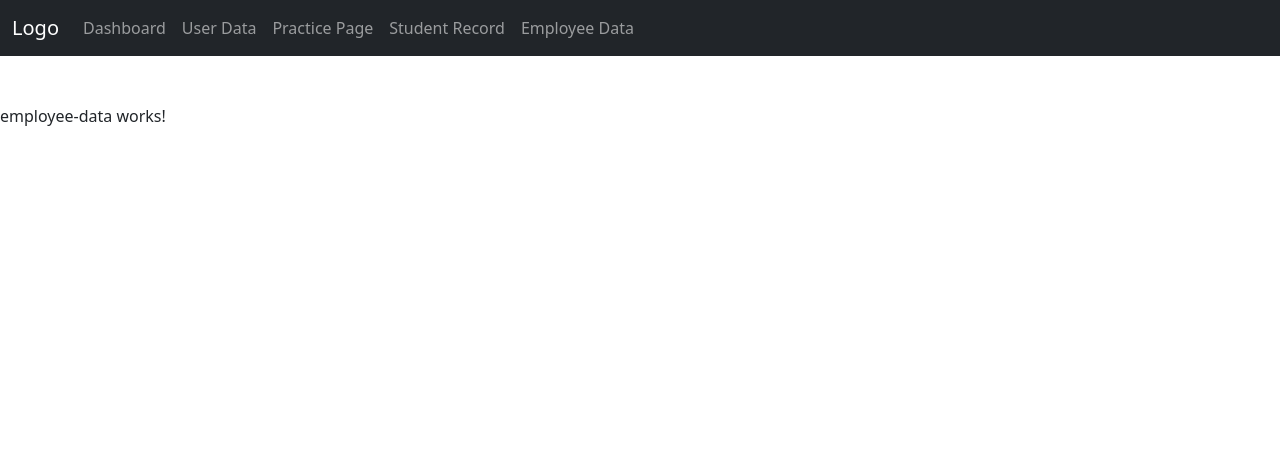
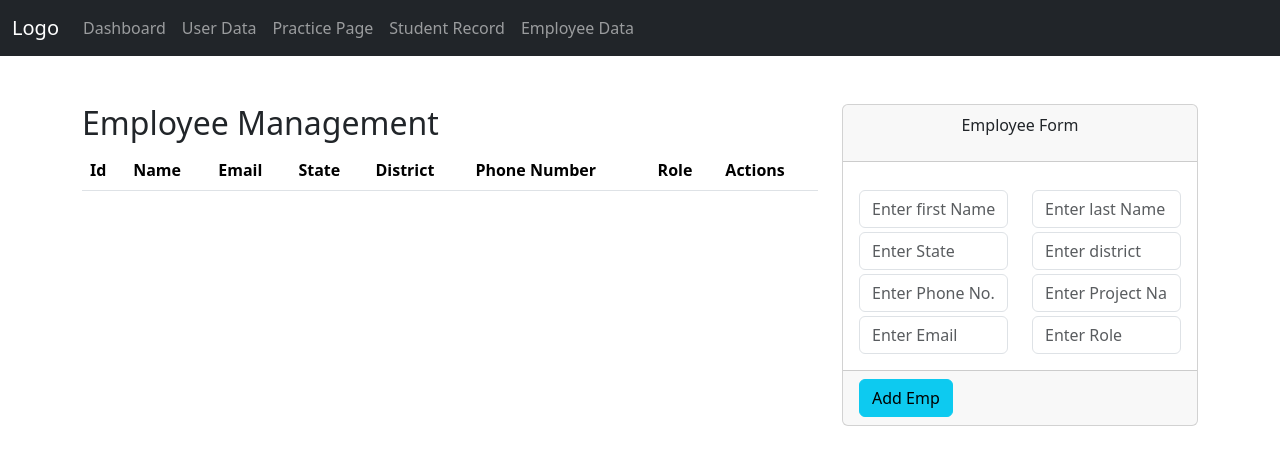
Before and after one commit to sagarmasal12/angularPract-Aug, an Angular app: page /emp-data in a window 1280 px wide. Shown: the top 464 px of the page. Built offline with nearby package versions, Linux system fonts and the light colour scheme.

Commit message:
implement employee management with CRUD functionality and form validation

```diff
--- a/src/app/Pages/employee-data/employee-data.component.html
+++ b/src/app/Pages/employee-data/employee-data.component.html
@@ -1 +1,104 @@
-<p>employee-data works!</p>
+<div class="container">
+  <div class="row">
+    <div class="col-8">
+      <h2>Employee Management</h2>
+      <table class="table table-striped">
+        <thead>
+          <tr>
+            <th>Id</th>
+            <th>Name</th>
+            <th>Email</th>
+            <th>State</th>
+            <th>District</th>
+            <th>Phone Number</th>
+            <th>Role</th>
+            <th>Actions</th>
+          </tr>
+        </thead>
+        <tbody>
+          <tr *ngFor="let emp of employees">
+            <td>{{ emp.id }}</td>
+            <td>{{ emp.fname }}</td>
+            <td>{{ emp.email }}</td>
+            <td>{{ emp.state }}</td>
+            <td>{{ emp.district }}</td>
+            <td>{{ emp.phoneNum }}</td>
+            <td>{{ emp.role }}</td>
+            <td>
+              <i class="bi bi-archive-fill pe-3 ps-1 handpts" (click)="onDelete(emp)"></i>
+              <i class="bi bi-pencil-square ps-3 handpts" (click)="onEdit(emp)"></i>
+            </td>
+          </tr>
+        </tbody>
+      </table>
+    </div>
+    <div class="col-4">
+      <form [formGroup]="employeeForm">
+        <div class="row">
+          <div class="col-12">
+            <div class="card">
+              <div class="card-header text-center">
+                <p>Employee Form</p>
+              </div>
+              <div class="card-body">
+                <div class="row">
+                  <div class="col-6 mt-2">
+                    <input
+                      type="text"
+                      class="form-control mt-1"
+                      placeholder="Enter first Name"
+                      formControlName="fname"
+                    />
+                    <input
+                      type="text"
+                      class="form-control mt-1"
+                      placeholder="Enter State "
+                      formControlName="state"
+                    />
+                    <input
+                      type="text"
+                      class="form-control mt-1"
+                      placeholder="Enter Phone No." formControlName="phoneNum"
+                    />
+                    <input
+                      type="email"
+                      class="form-control mt-1"
+                      placeholder="Enter Email" formControlName="email"
+                    />
+                  </div>
+                  <div class="col-6 mt-2">
+                    <input
+                      type="text"
+                      class="form-control mt-1"
+                      placeholder="Enter last Name" formControlName="lname"
+                    />
+
+                    <input
+                      type="text"
+                      class="form-control mt-1"
+                      placeholder="Enter district" formControlName="district"
+                    />
+                    <input
+                      type="text"
+                      class="form-control mt-1"
+                      placeholder="Enter Project Name" formControlName="projectName"
+                    />
+                    <input
+                      type="text"
+                      class="form-control mt-1"
+                      placeholder="Enter Role" formControlName="role"
+                    />
+                  </div>
+                </div>
+              </div>
+              <div class="card-footer">
+                <div class="btn btn-info" *ngIf="editId==0" (click)="addEmployee()">Add Emp</div>
+                <div class="btn btn-success" *ngIf="editId>0" (click)="updateEmp()">Update Emp</div>
+              </div>
+            </div>
+          </div>
+        </div>
+      </form>
+    </div>
+  </div>
+</div>
--- a/src/app/Pages/employee-data/employee-data.component.ts
+++ b/src/app/Pages/employee-data/employee-data.component.ts
@@ -1,11 +1,83 @@
-import { Component } from '@angular/core';
+import { Component, OnInit } from '@angular/core';
+import { Employee } from './employee.model';
+import { EmployeeService } from './employee.service';
+
+import {
+  FormBuilder,
+  FormGroup,
+  ReactiveFormsModule,
+  Validators,
+} from '@angular/forms';
+import { CommonModule } from '@angular/common';
 
 @Component({
   selector: 'app-employee-data',
-  imports: [],
+  imports: [ReactiveFormsModule, CommonModule],
   templateUrl: './employee-data.component.html',
-  styleUrl: './employee-data.component.css'
+  styleUrls: ['./employee-data.component.css'],
 })
-export class EmployeeDataComponent {
+export class EmployeeDataComponent implements OnInit {
+  employeeForm: FormGroup;
 
+  employees: Employee[] = [];
+
+  editId = 0;
+
+  constructor(private fb: FormBuilder, private empService: EmployeeService) {
+    this.employeeForm = this.fb.group({
+      id: [0],
+      fname: ['', Validators.required],
+      lname: [''],
+      state: ['', Validators.required],
+      district: [''],
+      email: ['', Validators.required],
+      phoneNum: ['', Validators.required],
+
+      projectName: ['', Validators.required],
+      role: ['', Validators.required],
+    });
+  }
+
+  ngOnInit(): void {
+    this.employees = this.empService.getFromStorage();
+  }
+
+  addEmployee() {
+    if (this.employeeForm.valid) {
+      this.empService.addEmployee(this.employeeForm.value);
+      this.employees = this.empService.getFromStorage();
+      this.employeeForm.reset();
+    } else {
+      alert('Invalid form');
+    }
+  }
+
+  onDelete(emp: Employee) {
+    this.empService.delete(emp.id);
+    this.employees = this.empService.getFromStorage();
+  }
+
+  onEdit(emp: Employee) {
+    this.employeeForm.patchValue(emp);
+    this.editId = emp.id;
+    console.log(this.editId);
+  }
+
+  updateEmp() {
+    if (this.employeeForm.valid) {
+      // const emps: Employee = this.employeeForm.value;
+      if (this.editId) {
+        // const updateEmps: Employee = {
+        //   ...emps,
+        //   id: this.editId,
+        // };
+        this.empService.updateEmp(this.employeeForm.value);
+        this.editId = 0;
+        this.employees = this.empService.getFromStorage();
+        this.employeeForm.reset();
+      }
+    } else {
+      alert('Invalis status');
+    }
+  }
 }
--- /dev/null
+++ b/src/app/Pages/employee-data/employee.service.ts
@@ -0,0 +1,55 @@
+import { Injectable, OnInit } from '@angular/core';
+import { Employee } from './employee.model';
+
+@Injectable({
+  providedIn: 'root',
+})
+export class EmployeeService implements OnInit {
+  constructor() {
+    this.getFromStorage();
+  }
+
+  private employees: Employee[] = [];
+
+  ngOnInit(): void {}
+
+  saveToStorage() {
+    localStorage.setItem('myEmployees', JSON.stringify(this.employees));
+  }
+
+  getFromStorage(): Employee[] {
+    let temp = localStorage.getItem('myEmployees');
+    if (temp) {
+      this.employees = JSON.parse(temp);
+      return this.employees;
+    }
+    return [];
+  }
+
+  addEmployee(emp: Employee) {
+    let newId =
+      this.employees.length > 0
+        ? Math.max(...this.employees.map((s) => s.id ?? 0)) + 1
+        : 1;
+
+    emp.id = newId;
+    this.employees.push(emp);
+    this.saveToStorage();
+  }
+
+  delete(id: number) {
+    this.employees = this.employees.filter((emp) => emp.id !== id);
+    this.saveToStorage();
+  }
+
+  updateEmp(updateEmoList: Employee) {
+    let index = this.employees.findIndex((emp) => emp.id == updateEmoList.id);
+    if (index >= 0) {
+      this.employees = this.getFromStorage();
+      this.employees[index] = updateEmoList;
+      console.log(this.employees);
+
+      this.saveToStorage();
+    }
+  }
+}
```
Also changed, not shown: src/app/Pages/employee-data/employee.model.ts (added, +11 -0 lines).
